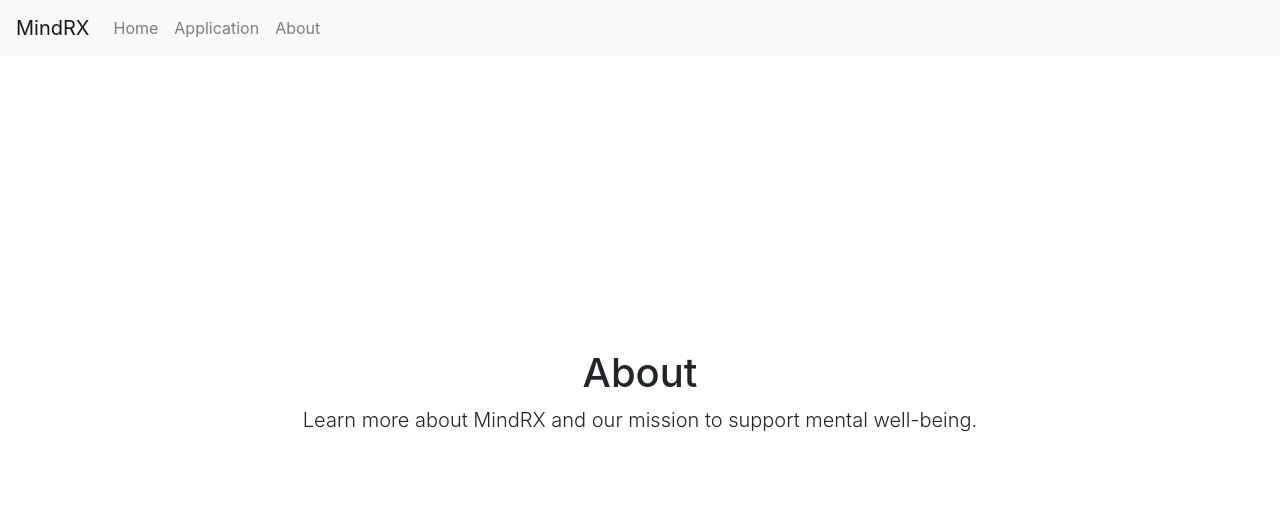
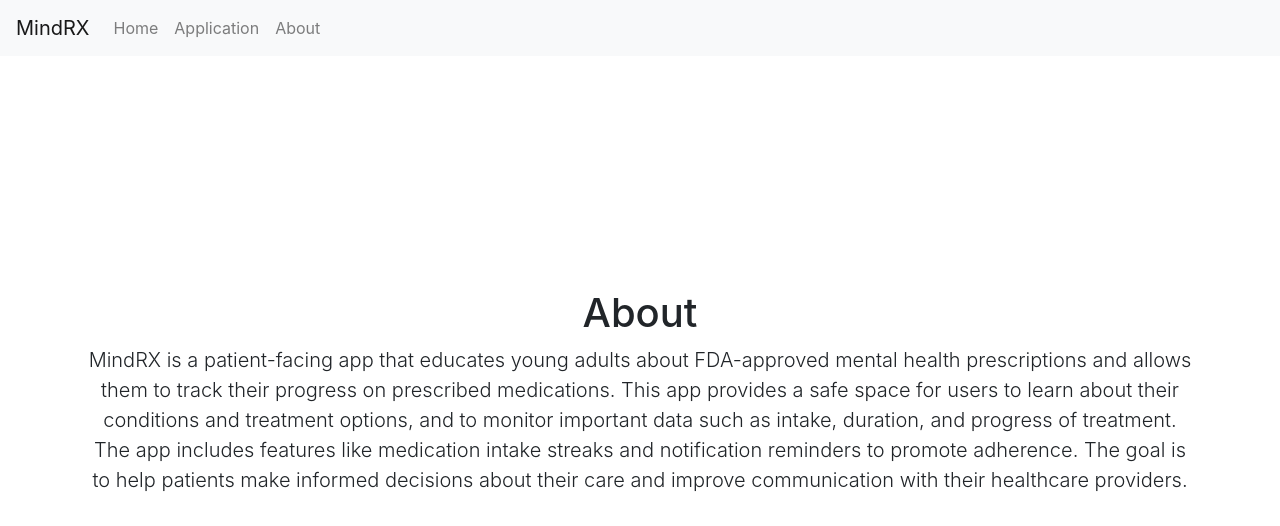
Before and after one commit to nobantahir/Mind-RX, a plain HTML site: page about.html in a window 1280 px wide. Drawn offline with nearby package versions, Linux system fonts and the light colour scheme.

Commit message:
Updated about.html

```diff
--- a/about.html
+++ b/about.html
@@ -33,7 +33,7 @@
     <div class="container d-flex align-items-center justify-content-center" style="height: 80vh;">
         <div class="text-center">
             <h1 class="mt-5">About</h1>
-            <p class="lead">Learn more about MindRX and our mission to support mental well-being.</p>
+            <p class="lead">MindRX is a patient-facing app that educates young adults about FDA-approved mental health prescriptions and allows them to track their progress on prescribed medications. This app provides a safe space for users to learn about their conditions and treatment options, and to monitor important data such as intake, duration, and progress of treatment. The app includes features like medication intake streaks and notification reminders to promote adherence. The goal is to help patients make informed decisions about their care and improve communication with their healthcare providers.</p>
         </div>
     </div>
 
```
